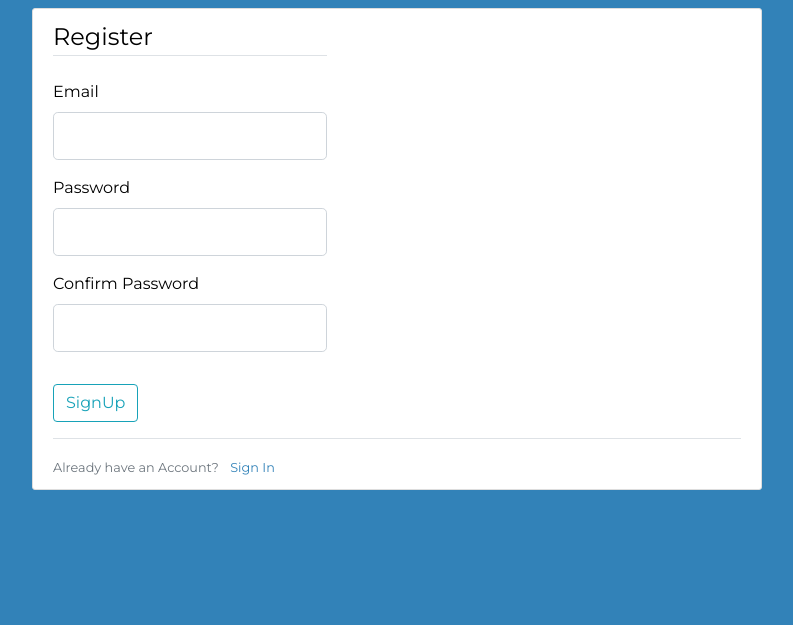
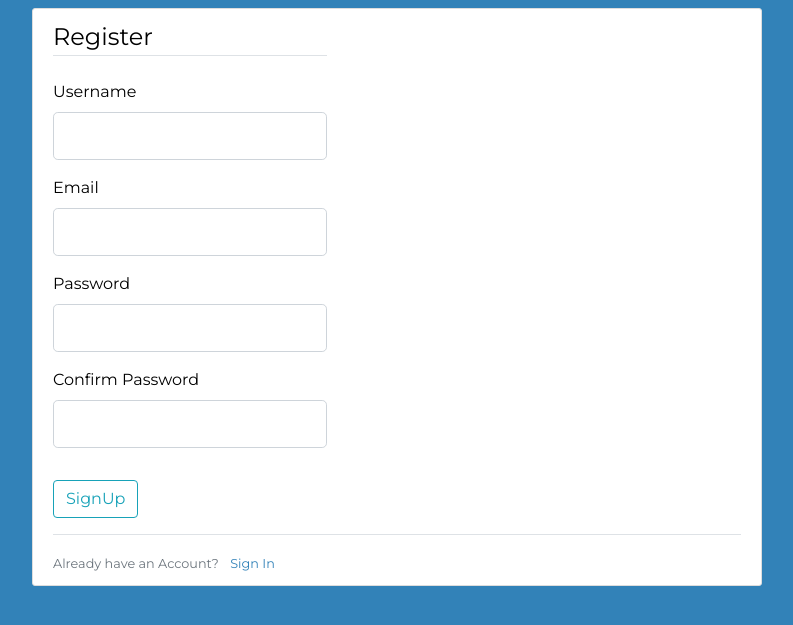
Before and after one commit to seo-week3/Codegram-website, a Flask app: page /register in a window 1280 px wide. Shown: the part 102-727 px from the top of the page, without its empty margins (53-846 px from the left). Run offline with Flask 2, Linux system fonts and the light colour scheme; parts of the project's set-up code (start-up, migrations or seed data) failed here and were passed over; some libraries are stand-ins or nearby versions.

Commit message:
user authentication done
Co-authored-by: Issac Asare <ikasar294@students.campbellsville.edu>
Co-authored-by: Oluwademilade Bolatimi <dpbolat19@earlham.edu>

```diff
--- a/main.py
+++ b/main.py
@@ -5,7 +5,9 @@ from Project import *
 from forms import *
 from flask_behind_proxy import FlaskBehindProxy
 from flask_sqlalchemy import SQLAlchemy
-
+#username: cat
+##email: cat@test.com
+#password red
 
 app = Flask(__name__)
 bcrypt = Bcrypt(app)
@@ -42,7 +44,7 @@ def register():
             db.session.add(user)
             db.session.commit()
         except Exception as e:
-            flash(f'Your account could not be created. Due to {e}')
+            flash(f'Your account could not be created. Account already exists')
             return render_template('register.html', title="SignUp Page", form=form)
         else:
             flash(f'Account created for {form.username.data}')
@@ -52,8 +54,16 @@ def register():
 @app.route('/login', methods=['GET', 'POST'])
 def login():
     form = LoginForm()
-    if form.validate_on_submit():
-        return redirect('#')    #return reviews
+    if form.validate_on_submit(): # check entries are right
+        user = User.query.filter_by(email=form.email.data).all()  #user =[User(username,email,password)]
+        if not user:
+            flash(f'User not found {form.email.data}')
+            return render_template('login.html', title='Login Page', form=form)
+        if not bcrypt.check_password_hash(user[0].password, form.password.data):
+            flash(f'Incorrect password for {form.email.data}')
+            return render_template('login.html', title='Login Page', form=form)
+        flash(f'Logged In {form.email.data}')
+        return render_template('home.html') #return reviews
     return render_template('login.html', title='Login Page', form=form)
 
 if __name__ == '__main__':
--- a/templates/register.html
+++ b/templates/register.html
@@ -4,8 +4,22 @@
         <form  method="POST" action="">
             {{ form.hidden_tag() }}
             <fieldset class="form-group">
+                <div class="form-group">
+                    <legend class="border-bottom mb-4">Register</legend>
+       {{ form.username.label(class="form-control-label") }}
+       {% if form.username.errors %}
+         {{ form.username(class="form-control form-control-lg is-invalid") }}
+         <div class="invalid-feedback">
+           {% for error in form.username.errors%}
+               <span>{{error}}</span>
+           {% endfor %}
+         </div>
+     {% else %}
+         {{ form.username(class="form-control form-control-lg") }}
+     {% endif %}
+ </div>
+
            <div class="form-group">
-               <legend class="border-bottom mb-4">Register</legend>
          {{ form.email.label(class="form-control-label") }}
          {% if form.email.errors %}
            {{ form.email(class="form-control form-control-lg is-invalid") }}
@@ -18,6 +32,7 @@
         {{ form.email(class="form-control form-control-lg") }}
        {% endif %}
      </div>
+
      <div class="form-group">
          {{ form.password.label(class="form-control-label") }}
          {% if form.password.errors %}
```
